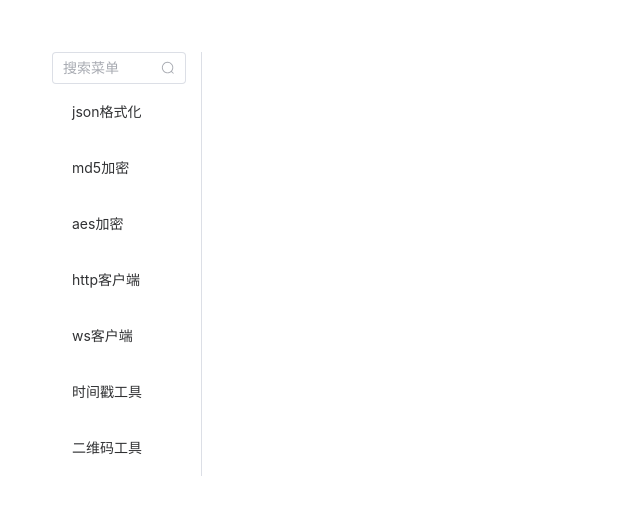
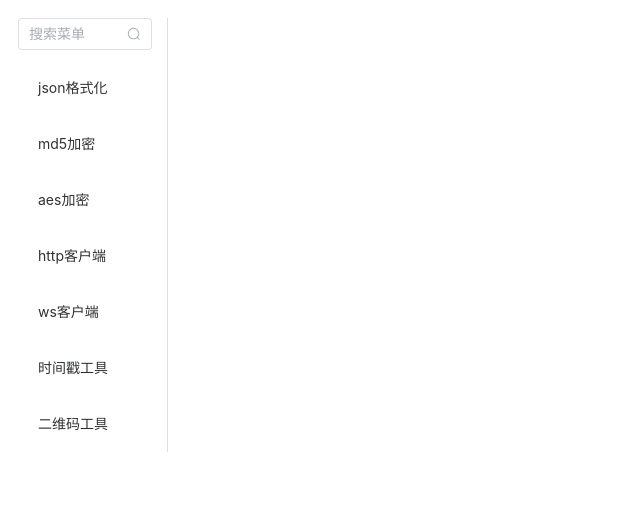
Before and after one commit to knice88/tool-box, a JavaScript app: page / in a window 1280 px wide. Shown: the top 514 px of the page, without its empty margins (0-640 px from the left). Built offline with nearby package versions, Linux system fonts and the light colour scheme.

Commit message:
样式修改

```diff
--- a/package.json
+++ b/package.json
@@ -14,10 +14,6 @@
   "devDependencies": {
     "@electron-forge/cli": "^7.5.0",
     "@electron-forge/maker-deb": "^7.5.0",
-    "@electron-forge/maker-rpm": "^7.5.0",
-    "@electron-forge/maker-squirrel": "^7.5.0",
-    "@electron-forge/maker-zip": "^7.5.0",
-    "@electron-forge/plugin-auto-unpack-natives": "^7.5.0",
     "@electron-forge/plugin-fuses": "^7.5.0",
     "@electron-forge/plugin-vite": "^7.5.0",
     "@electron/fuses": "^1.8.0",
@@ -38,11 +34,9 @@
     "axios": "^1.7.7",
     "buffer": "^6.0.3",
     "crypto-js": "^4.2.0",
-    "dayjs": "^1.11.13",
     "electron-squirrel-startup": "^1.0.1",
     "element-plus": "^2.8.6",
     "qrcode": "^1.5.4",
-    "vue": "^3.5.12",
     "vue-router": "^4.4.5"
   }
 }
--- a/src/index.css
+++ b/src/index.css
@@ -1,8 +1,6 @@
 body {
   font-family: -apple-system, BlinkMacSystemFont, 'Segoe UI', Roboto, Helvetica,
     Arial, sans-serif;
-  margin: 20px;
-  padding: 2rem;
-  width: 90%;
-  max-width: 90%;
+  margin: 18px;
+  padding: 0;
 }
--- a/src/views/Sidebar.vue
+++ b/src/views/Sidebar.vue
@@ -52,7 +52,7 @@ const openFirstMenu = () => {
 </script>
 <template>
     <el-menu class="el-menu-vertical" router>
-        <el-input placeholder="搜索菜单" style="width: 90%;margin-right: 5px;" :suffix-icon="Search" clearable
+        <el-input placeholder="搜索菜单" style="width: 90%;margin-right: 5px;margin-bottom: 10px;" :suffix-icon="Search" clearable
             v-model="searchWords" ref="search" @keyup.enter="openFirstMenu" />
         <el-menu-item v-for="item in displayMenus" :key="item.route" :index="item.route" :route="item.route"> {{
             item.title }}
```
Also changed, not shown: src/main.js (+14 -2 lines), 1 other file (tests, documents, lock files or other folders).
